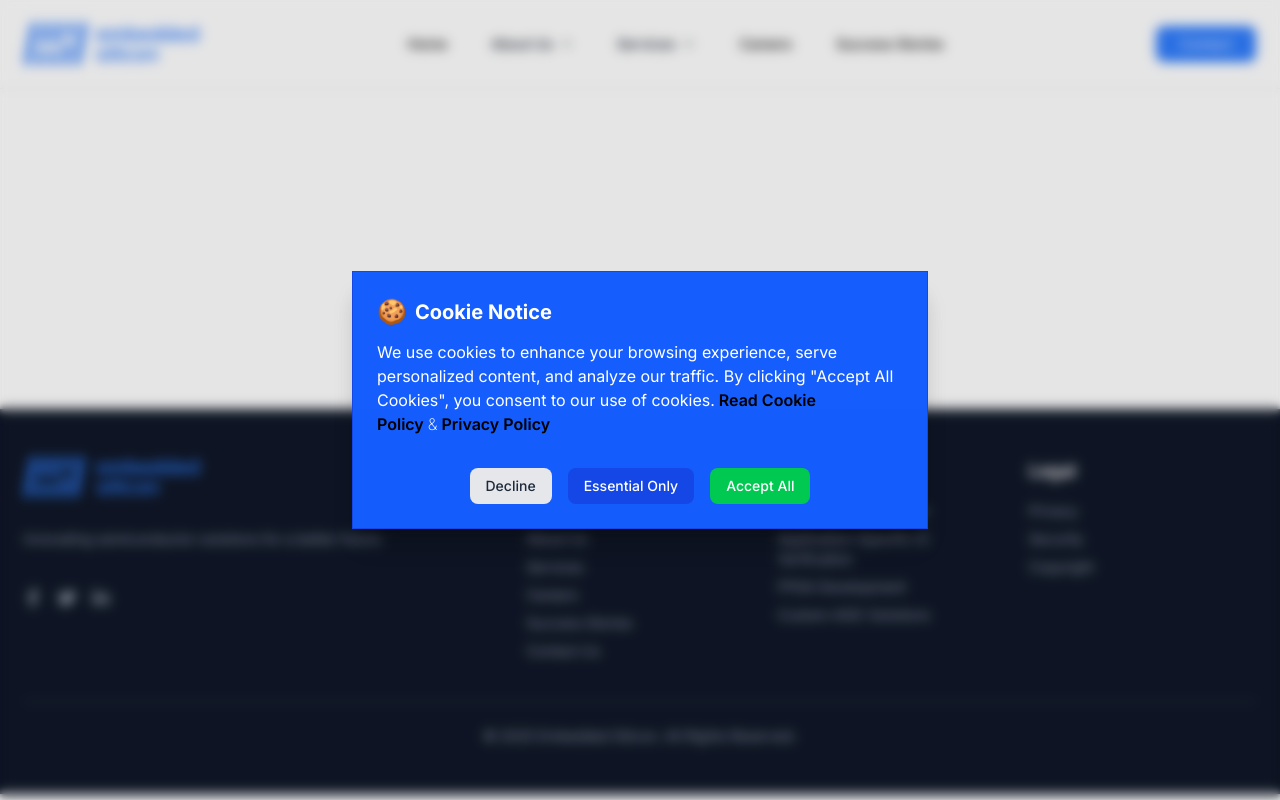
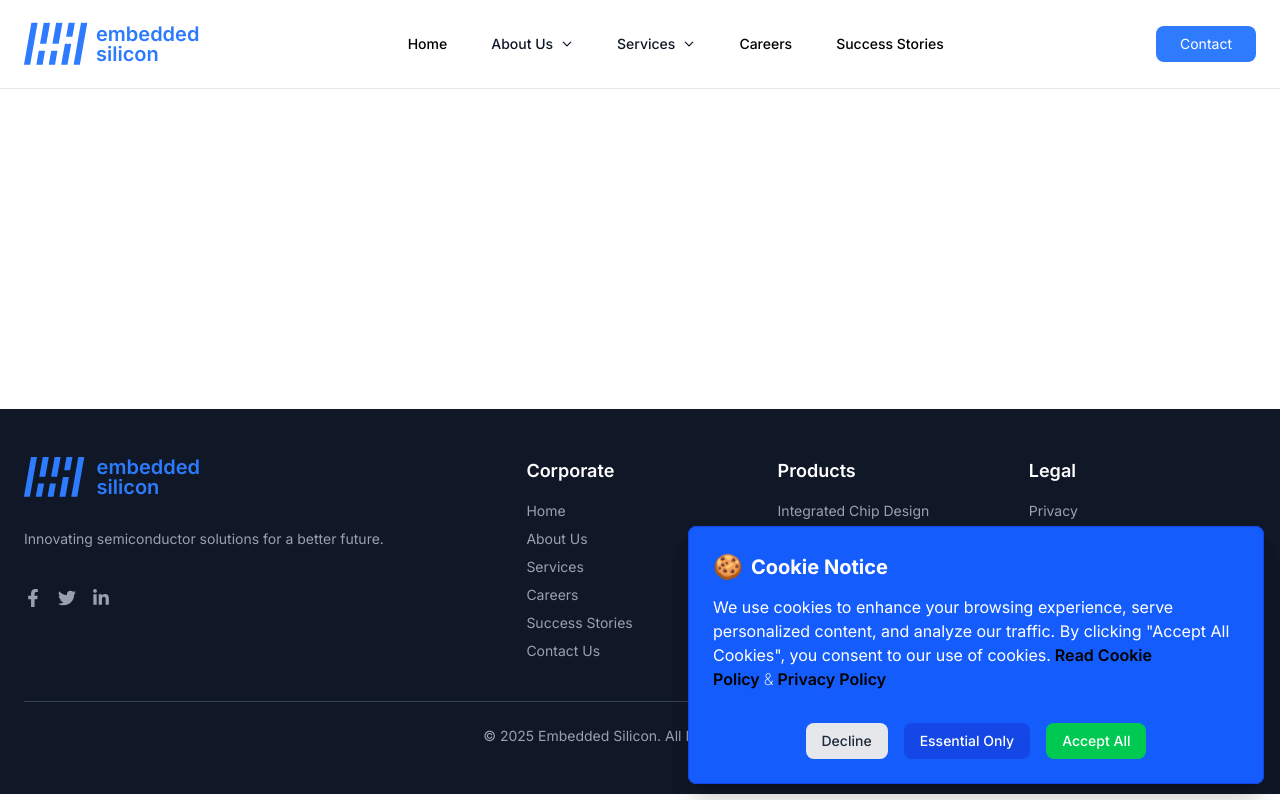
Before and after one commit to rasberriali/embedded-silicon, a React (Vite) app in the folder frontend/: page /cookies in a window 1280 px wide. Built offline with nearby package versions, Linux system fonts and the light colour scheme.

Commit message:
cookies fixes

```diff
--- a/frontend/src/client/modal/cookies.jsx
+++ b/frontend/src/client/modal/cookies.jsx
@@ -8,11 +8,9 @@ const Cookies = () => {
   const location = useLocation();
 
   useEffect(() => {
-    // Hide cookie notice on policy pages
-    if (location.pathname === '/privacyPolicy' || location.pathname === '/cookiePolicy') {
-      setIsVisible(false);
-    }
-  }, [location.pathname]);
+    // Always show the cookie notice on page load/refresh
+    setIsVisible(true);
+  }, []);
 
   const handleAcceptAll = () => {
     localStorage.setItem("cookieConsent", "accepted_all");
@@ -44,9 +42,8 @@ const Cookies = () => {
   return (
     isVisible && (
       <>
-        <div className="fixed inset-0 bg-black/5 backdrop-blur-xs z-40"></div>
-        <div className="fixed inset-0 flex items-center justify-center z-50 p-4">
-          <div className="bg-blue-600/95 max-w-xl p-6 shadow-xl border border-blue-700 mx-10 font-inter">
+        <div className="fixed bottom-4 right-4 z-50">
+          <div className="bg-blue-600/95 max-w-xl p-6 shadow-xl border border-blue-700 font-inter rounded-lg">
             <div className="flex items-center mb-3">
               <span className="text-2xl mr-2">🍪</span>
               <h3 className="font-bold text-xl text-white">Cookie Notice</h3>
@@ -56,8 +53,6 @@ const Cookies = () => {
               By clicking "Accept All Cookies", you consent to our use of cookies.
               <a
                 href="/cookiePolicy"
-                target="_blank"
-                rel="noopener noreferrer"
                 className="text-black font-semibold hover:underline ml-1 cursor-pointer bg-transparent border-none p-0"
               >
                 Read Cookie Policy
@@ -67,8 +62,6 @@ const Cookies = () => {
               </span>
               <a
                 href="/privacyPolicy"
-                target="_blank"
-                rel="noopener noreferrer"
                 className="text-black font-semibold hover:underline ml-1 cursor-pointer bg-transparent border-none p-0"
               >
                 Privacy Policy
```
